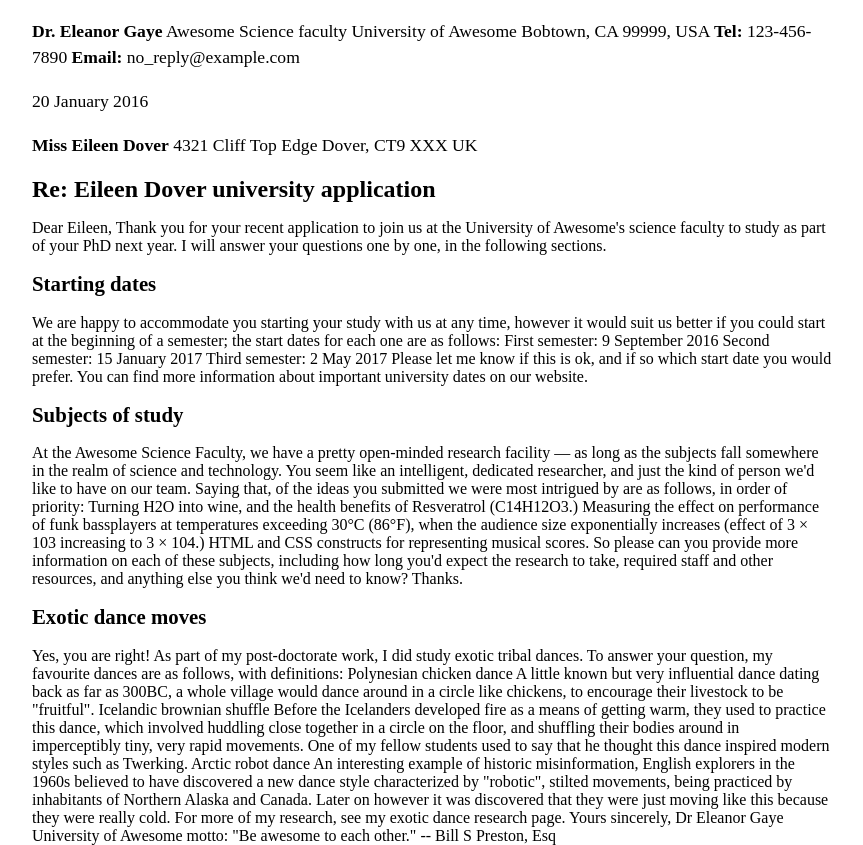
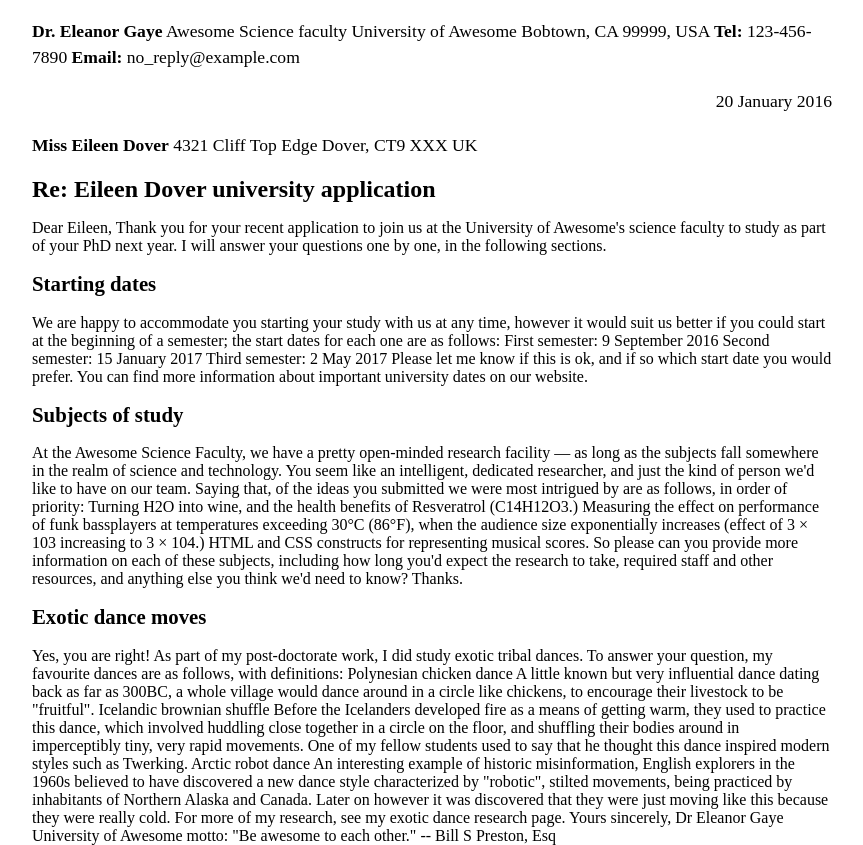
Before and after one commit to hardingtcwu/hardingtcwu.github.io, a plain HTML site: page letter_markup/index.html in a window 1280 px wide. Shown: the whole page, without its empty margins (208-1071 px from the left). Drawn offline with Linux system fonts and the light colour scheme.

Commit message:
update 10/10 class
adding class attributes

```diff
--- a/letter_markup/index.html
+++ b/letter_markup/index.html
@@ -36,14 +36,14 @@
     </head>
     <body>
         <p><strong>Dr. Eleanor Gaye</strong>
-        Awesome Science faculty
+        <class="sender-column">Awesome Science faculty
         University of Awesome
         Bobtown, CA 99999,
-        USA
+        USA</class>
         <strong>Tel:</strong> 123-456-7890
         <strong>Email:</strong> no_reply@example.com</p>
 
-        <p><time datetime="2016-01-20"> 20 January 2016</time></p>
+        <p class="sender-column"><time datetime="2016-01-20"> 20 January 2016</time></p>
 
         <p><strong>Miss Eileen Dover</strong>
         4321 Cliff Top Edge
```
